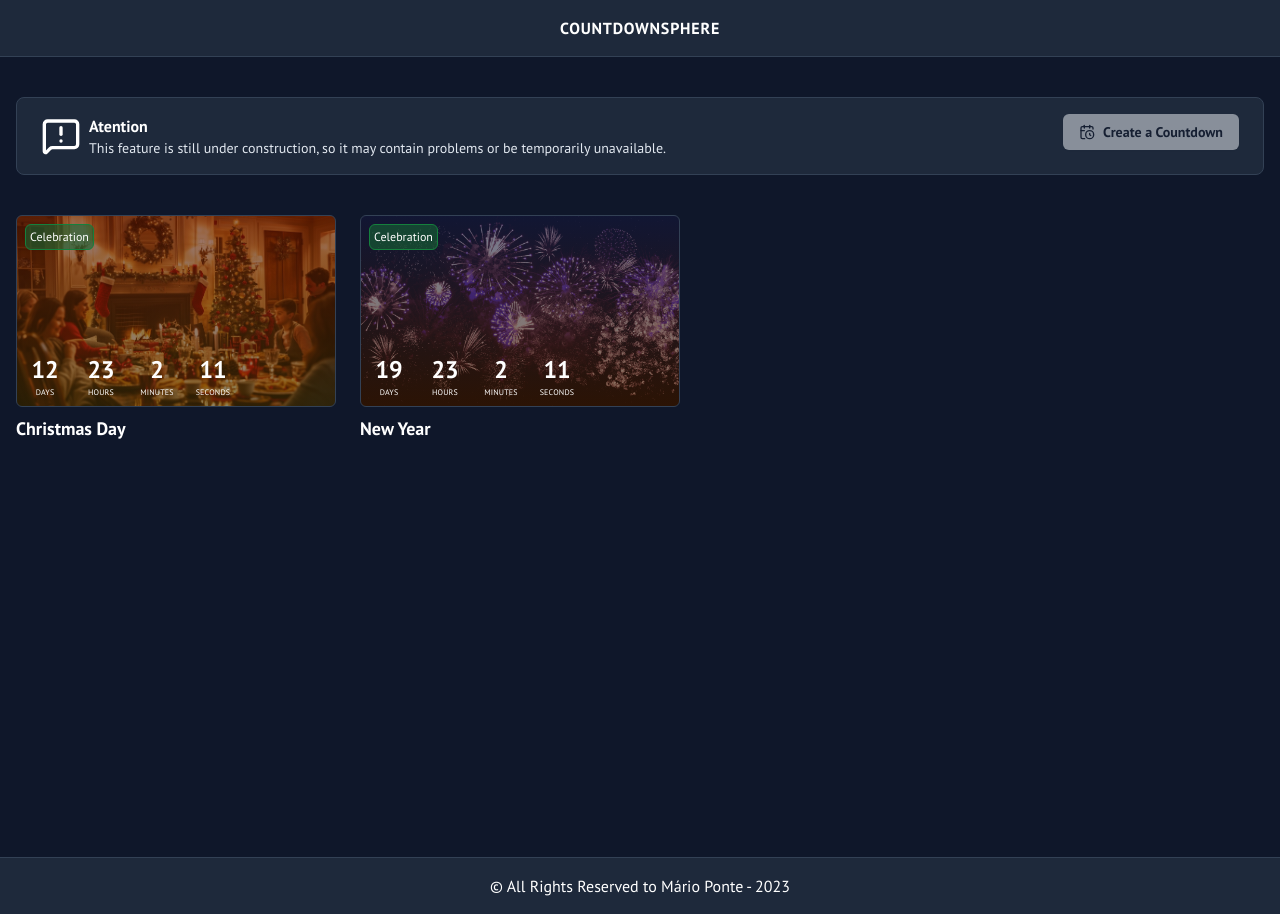
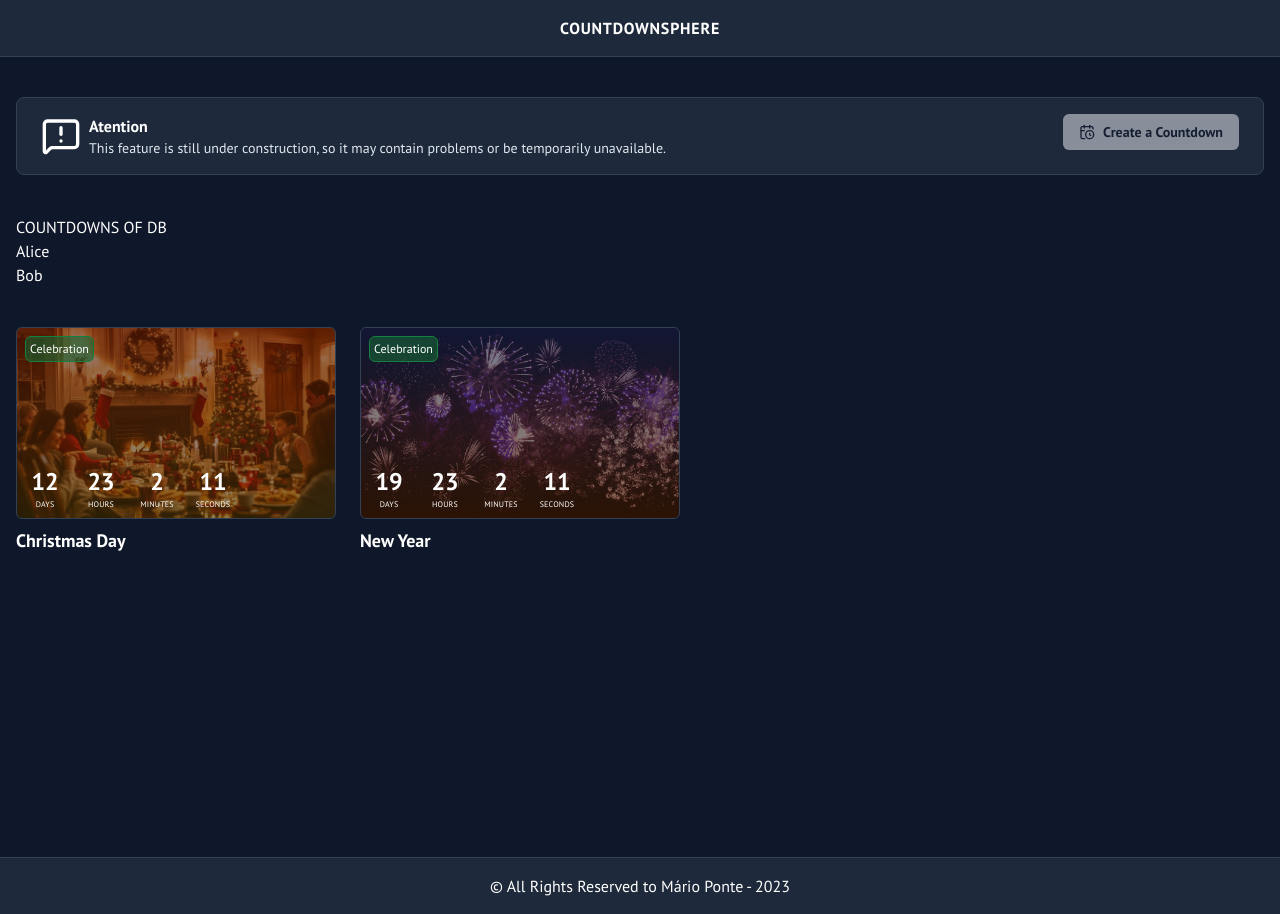
Before and after one commit to MarioPonte/CountdownSphere, a Next.js app: page / in a window 1280 px wide. Built offline with nearby package versions, Linux system fonts and the light colour scheme.

Commit message:
testing data on front end

```diff
--- a/app/page.tsx
+++ b/app/page.tsx
@@ -52,6 +52,18 @@ export default function Home() {
       </div>
 
 
+      {/* TESTING COUNTDOWNS OF DB */}
+      <div className="mb-10">
+        <h1>
+          COUNTDOWNS OF DB
+        </h1>
+        <ol>
+          <li>Alice</li>
+          <li>Bob</li>
+        </ol>
+      </div>
+
+
 
       <div className="flex flex-wrap gap-6">
         <CountdownCard name="Christmas Day" path="/christmascountdown" image={`christmas.webp`} gradient="linear-gradient(to bottom, rgba(90,18,0,0.6),rgba(66,47,6,0.6))">
--- /dev/null
+++ b/app/testDBCountdowns/page.tsx
@@ -0,0 +1,21 @@
+import {prisma} from "@/lib/prisma";
+
+export default async function Home() {
+    const countdowns = await prisma.countdown.findMany();
+
+    return (
+        <div className="my-10 mx-10 text-white border w-fit p-4">
+            <h1 className="mb-4 text-4xl">
+                COUNTDOWNS OF DB
+            </h1>
+            <ol>
+                {countdowns.map((countdown) => (
+                    <li key={countdown.id} className="flex flex-col mb-2">
+                        <span>{countdown.name}</span>
+                        <span className="text-2xl">{countdown.eventDate.toString()}</span>
+                    </li>
+                ))}
+            </ol>
+        </div>
+    )
+}
--- a/package.json
+++ b/package.json
@@ -9,6 +9,7 @@
     "lint": "next lint"
   },
   "dependencies": {
+    "@auth/prisma-adapter": "^2.11.1",
     "@prisma/client": "6.19",
     "@radix-ui/react-slot": "^1.2.4",
     "class-variance-authority": "^0.7.1",
@@ -17,6 +18,7 @@
     "dotenv": "^17.3.1",
     "lucide-react": "^0.562.0",
     "next": "^15.0.3",
+    "pg": "^8.19.0",
     "react": "^18",
     "react-dom": "^18",
     "react-icons": "^4.12.0",
@@ -25,6 +27,7 @@
   },
   "devDependencies": {
     "@types/node": "^20",
+    "@types/pg": "^8.16.0",
     "@types/react": "^18",
     "@types/react-dom": "^18",
     "autoprefixer": "^10.0.1",
```
Also changed, not shown: 1 other file (tests, documents, lock files or other folders).
